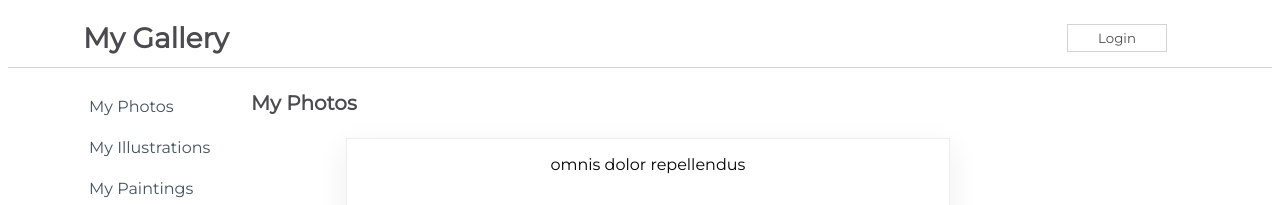
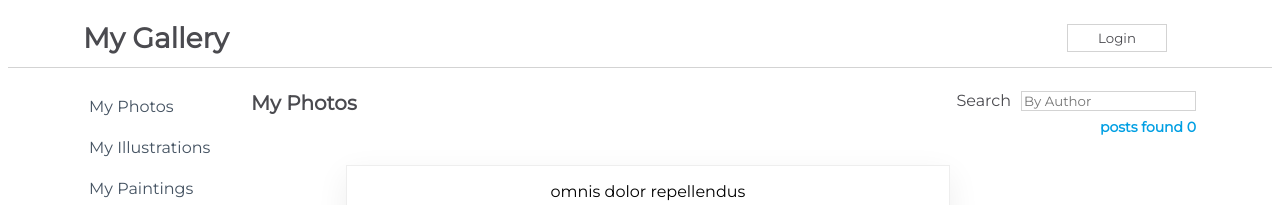
Before and after one commit to Stockman-Jr/ci-react-challenge, a React (Create React App) app in the folder my-app/: page / in a window 1280 px wide. Shown: the top 205 px of the page. Built offline with nearby package versions, Linux system fonts and the light colour scheme.

Commit message:
search form

```diff
--- a/my-app/src/components/Content.js
+++ b/my-app/src/components/Content.js
@@ -11,6 +11,7 @@
 
         this.state = {
             isLoaded: false,
+            posts: [],
         }
     }
 
@@ -22,6 +23,17 @@
         }, 2000)
     }
 
+    handleChange = (e) => {
+        const name = e.target.value.toLowerCase();
+        const filteredPosts = savedPosts.filter((post)=>{
+            return post.name.toLowerCase().includes(name);
+        })
+
+        this.setState({
+            posts: filteredPosts
+        })
+    }
+
 
 
   render() {
@@ -29,6 +41,16 @@
       <div className={css.Content}>
         <div className={css.TitleBar}>
             <h1>My Photos</h1>
+                <form>
+                    <label htmlFor='searchinput'>Search</label>
+                    <input
+                    type='search'
+                    id='searchinput'
+                    placeholder='By Author'
+                    onChange={(e) => this.handleChange(e)}
+                    />
+                    <h4>posts found {this.state.posts.length}</h4>
+                </form>
         </div>
         <div className={css.SearchResults}>
             {
--- a/my-app/src/components/PostItem.js
+++ b/my-app/src/components/PostItem.js
@@ -6,7 +6,7 @@
 
     props.savedPosts.map(post => {
     const {title, name, image, description} = post
-    return <div className={css.SearchItem} key={post.title}>
+    return <div className={css.SearchItem} key={title}>
         <p>{title}</p>
         <p>{name}</p>
         <img src={image} alt="random"/>
```
